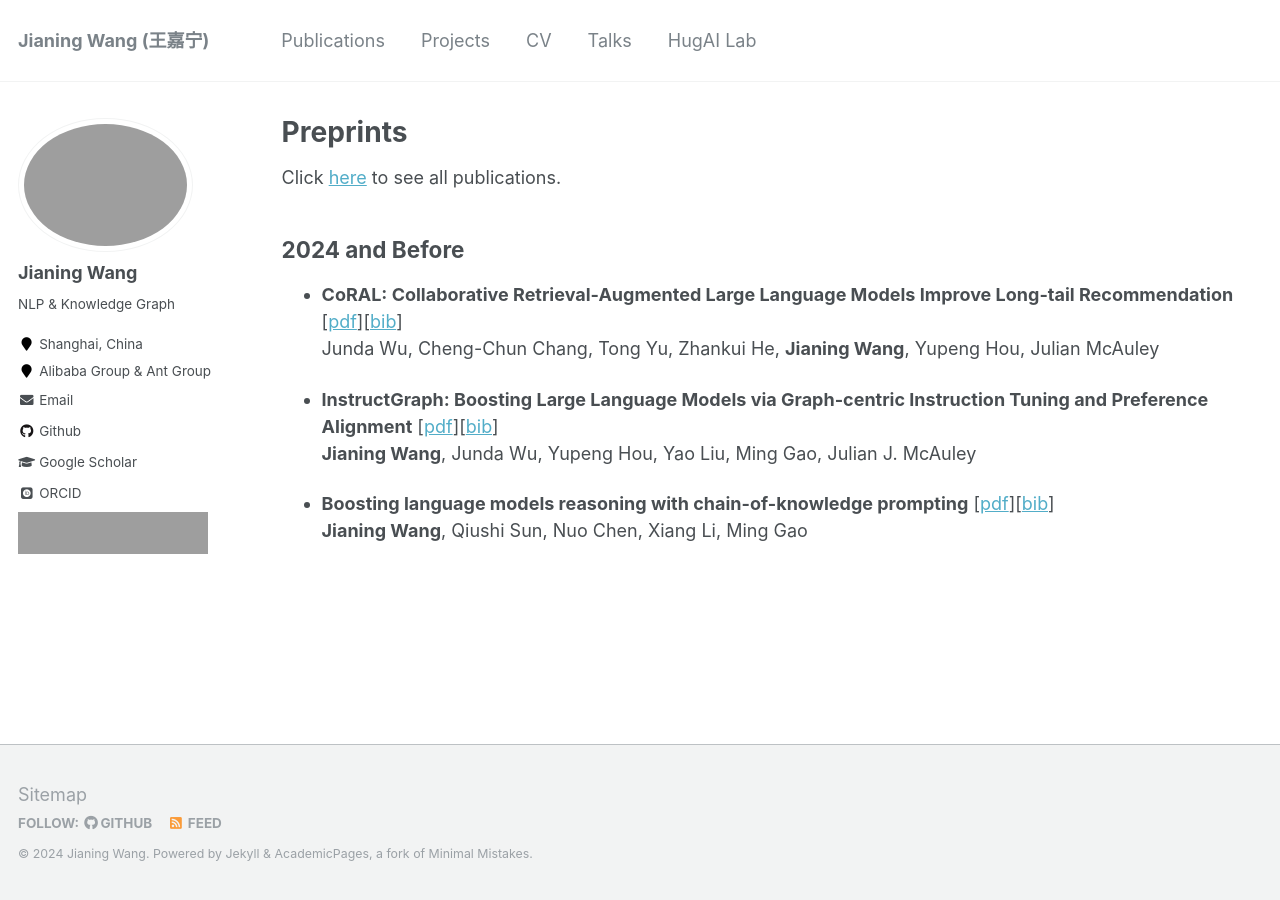
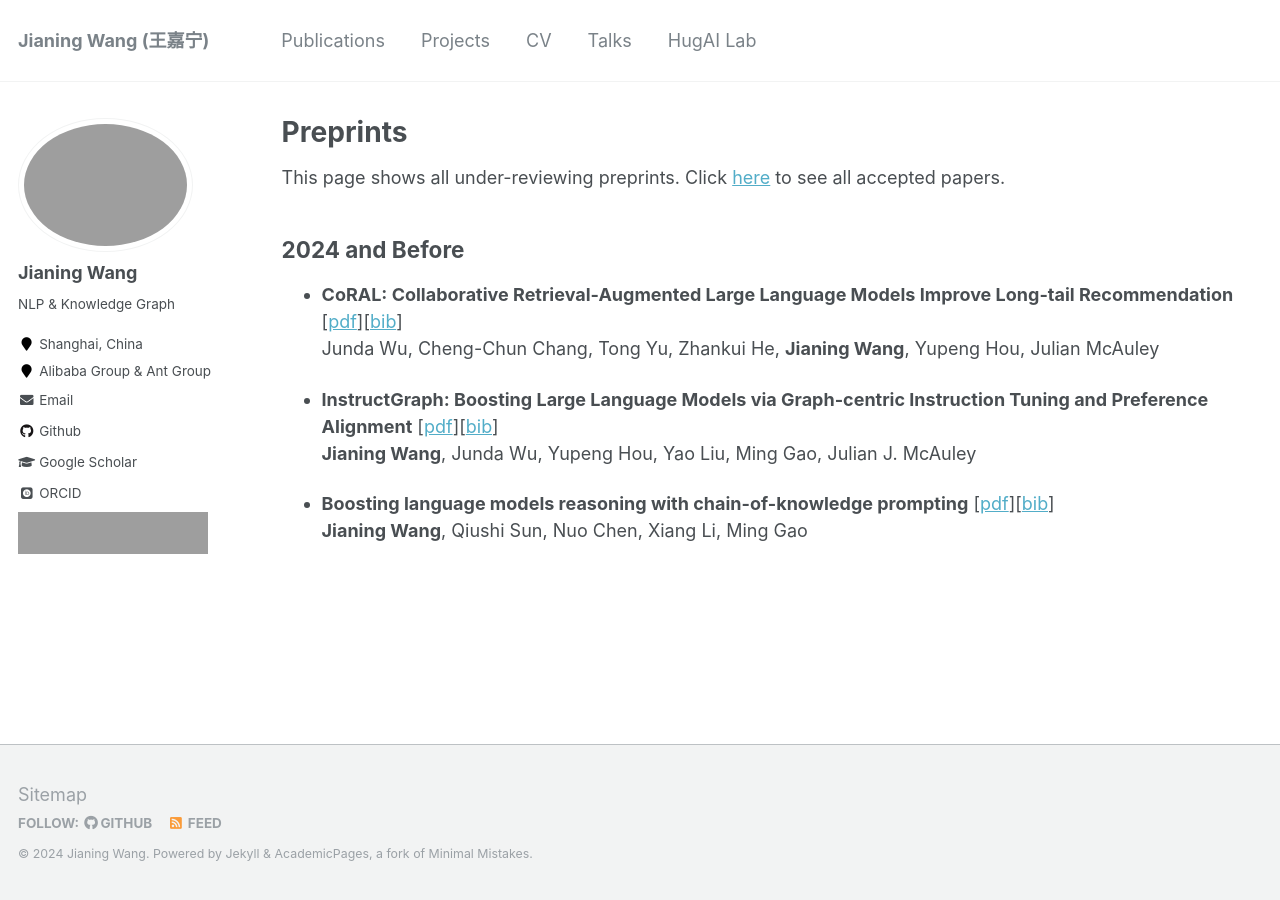
Before and after one commit to wjn1996/wjn1996.github.io, a Jekyll site: the page built from _pages/preprints.md, in a window 1280 px wide. Built offline with Jekyll 4.4.1, drawn with Linux system fonts in a browser that asks for light colours; some web fonts are replaced; grey boxes are pictures that could not be loaded.

Commit message:
add publications and preprints.

```diff
--- a/_pages/preprints.md
+++ b/_pages/preprints.md
@@ -15,7 +15,7 @@ author_profile: true
   {% include archive-single.html %}
 {% endfor %} -->
 
-Click [here](./publications.md) to see all publications.
+This page shows all under-reviewing preprints. Click [here](./publications.md) to see all accepted papers.
 
 ## 2024 and Before
 
```
Also changed, not shown: _pages/publications.md (+1 -1 lines).
